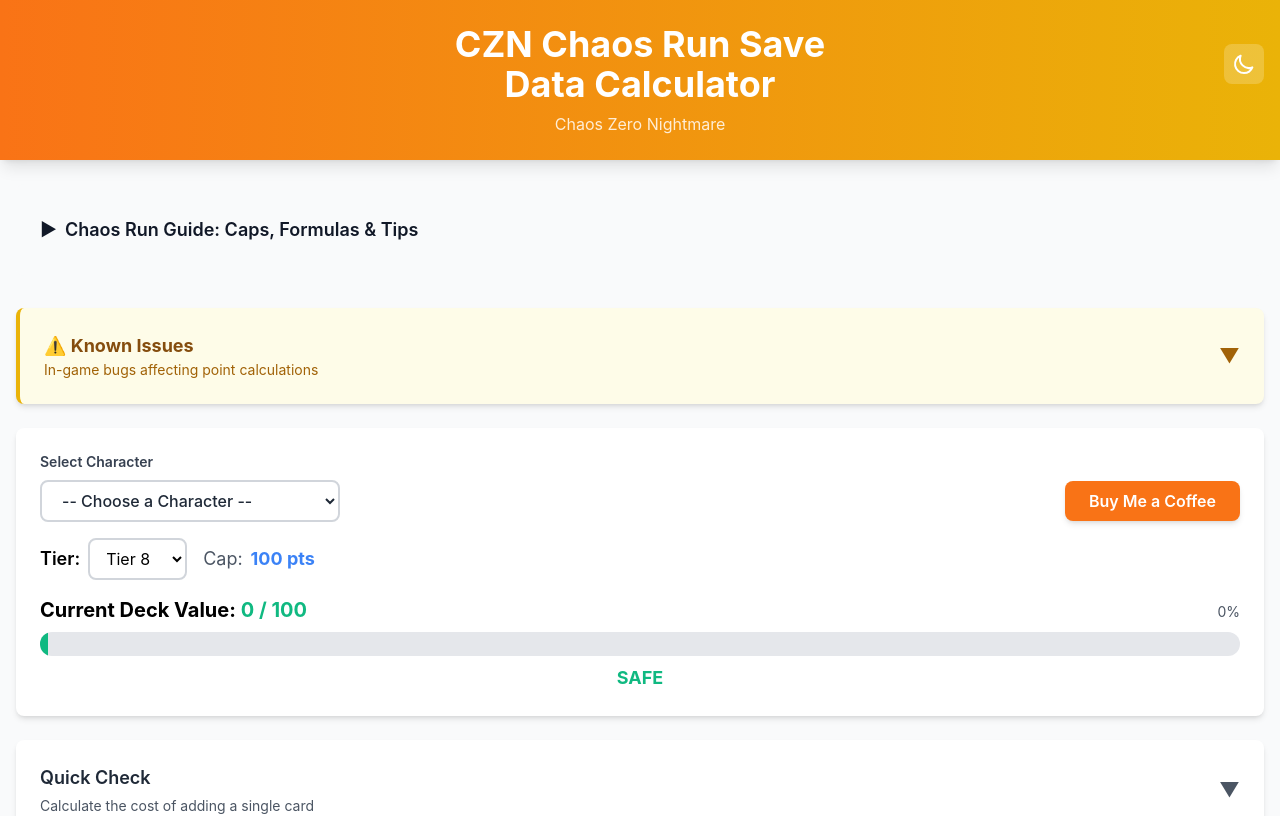
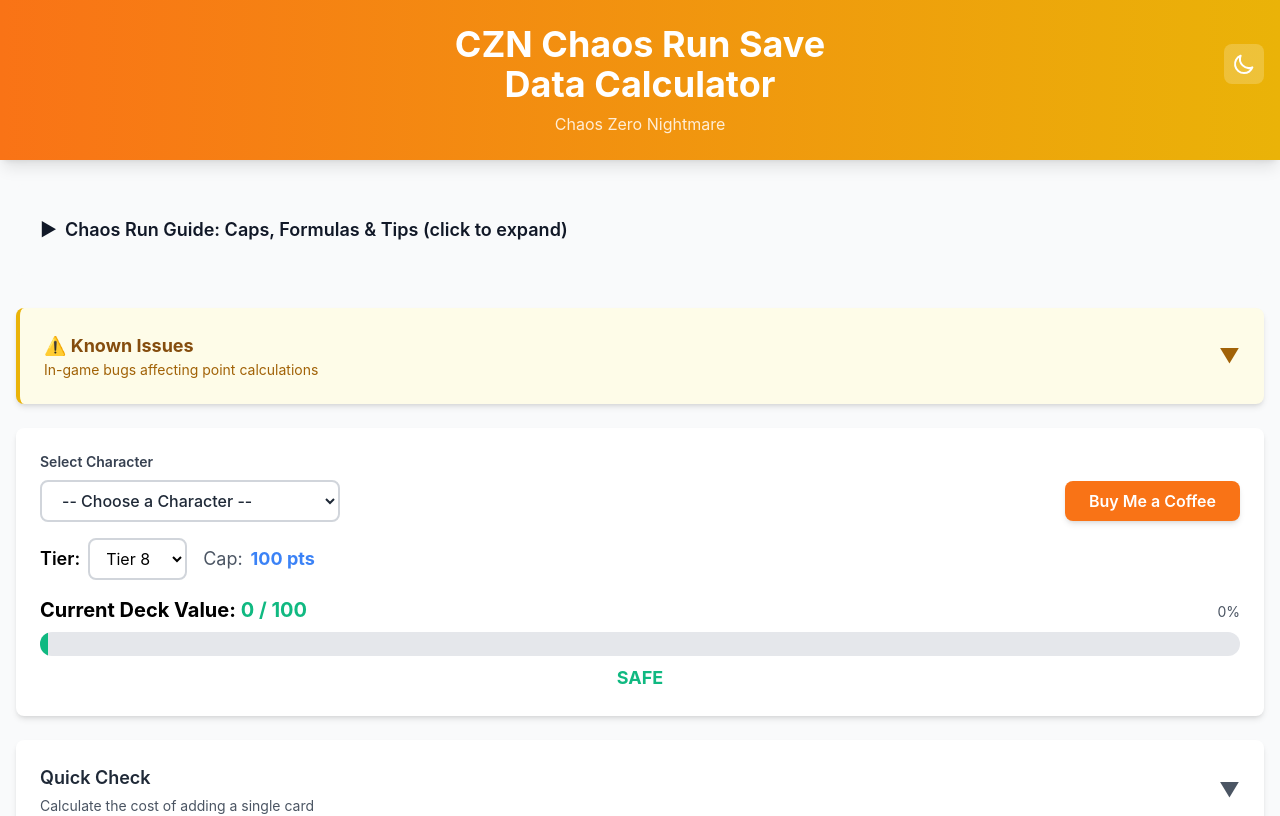
Before and after one commit to Jaxic/CZN-Calc, a React (Vite) app: page / in a window 1280 px wide. Shown: the top 816 px of the page. Built offline with nearby package versions, Linux system fonts and the light colour scheme.

Commit message:
Changed new sub heading

```diff
--- a/src/App.jsx
+++ b/src/App.jsx
@@ -67,7 +67,7 @@ function App() {
             <section className="mb-8 bg-gray-50 dark:bg-gray-800 rounded-lg p-4 md:p-6">
               <details ref={detailsRef} className="group">
                 <summary className="cursor-pointer font-semibold text-lg text-gray-900 dark:text-white hover:text-orange-600 dark:hover:text-orange-400 transition-colors py-2 list-none">
-                  Chaos Run Guide: Caps, Formulas & Tips
+                  Chaos Run Guide: Caps, Formulas & Tips (click to expand)
                 </summary>
                 <div className="mt-6 p-6 bg-white dark:bg-gray-700 rounded-lg shadow-md space-y-6 text-gray-800 dark:text-gray-200">
                   <p>
```
